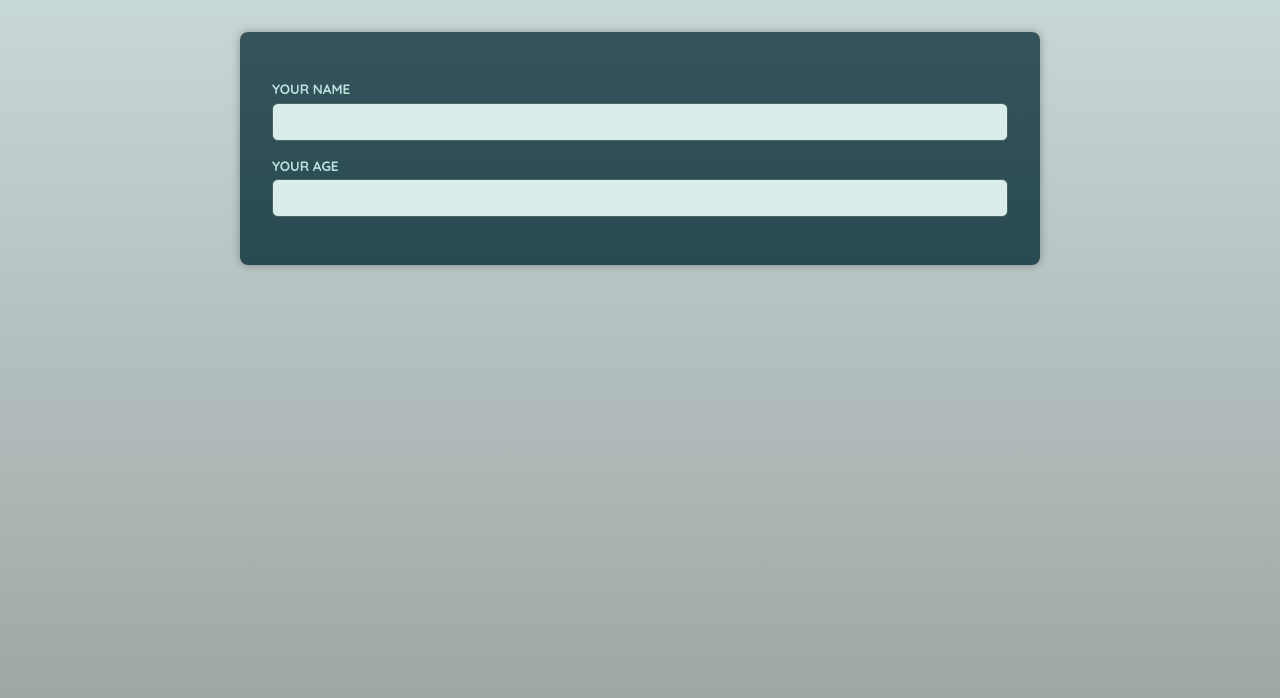
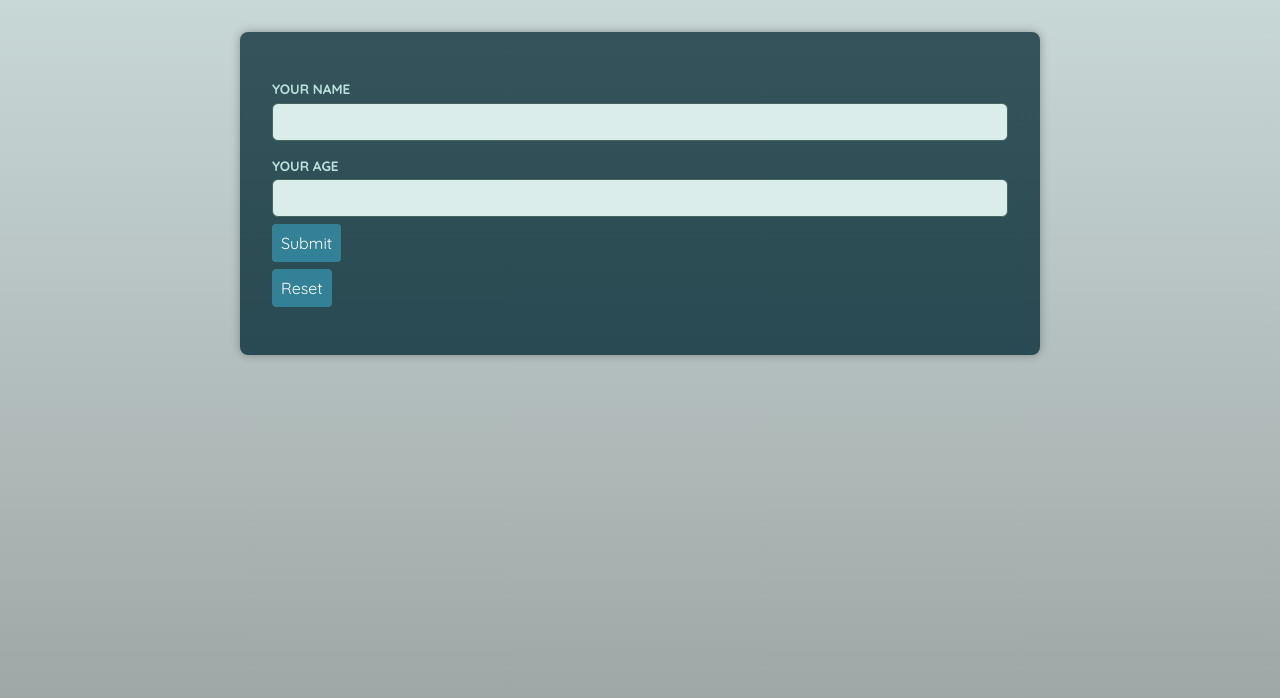
Before and after one commit to himanshm/React-New-Project, a React (Vite) app: page / in a window 1280 px wide. Shown: the top 698 px of the page. Built offline with nearby package versions, Linux system fonts and the light colour scheme; a web font is replaced by a local one.

Commit message:
A wrapper component to render different elements

```diff
--- a/src/App.tsx
+++ b/src/App.tsx
@@ -1,3 +1,4 @@
+import Button from './components/Button';
 import Input from './components/Input';
 
 function App() {
@@ -13,6 +14,12 @@ function App() {
         id='age'
         type='number'
       />
+      <p>
+        <Button el='anchor'>Submit</Button>
+      </p>
+      <p>
+        <Button el='button'>Reset</Button>
+      </p>
     </main>
   );
 }
--- /dev/null
+++ b/src/components/Button.tsx
@@ -0,0 +1,31 @@
+import { type ComponentPropsWithoutRef } from 'react';
+
+type ButtonProps = {
+  el: 'button';
+} & ComponentPropsWithoutRef<'button'>;
+
+type AnchorProps = {
+  el: 'anchor';
+} & ComponentPropsWithoutRef<'a'>;
+
+type Props = ButtonProps | AnchorProps;
+
+const Button = function (props: Props) {
+  if (props.el === 'anchor') {
+    return (
+      <a
+        className='button'
+        {...props}
+      ></a>
+    );
+  }
+
+  return (
+    <button
+      className='button'
+      {...props}
+    ></button>
+  );
+};
+
+export default Button;
--- a/src/components/Input.tsx
+++ b/src/components/Input.tsx
@@ -1,4 +1,4 @@
-import { ComponentPropsWithRef } from 'react';
+import { type ComponentPropsWithRef } from 'react';
 
 type InputProps = {
   label: string;
--- a/src/index.css
+++ b/src/index.css
@@ -102,7 +102,6 @@ input {
   font-size: 1rem;
   color: #07302a;
 }
-/*
 .button {
   font: inherit;
   padding: 0.5rem;
@@ -118,6 +117,8 @@ input {
   background-color: #217086;
   border-color: #217086;
 }
+/*
+
 
 #add-timer {
   max-width: 20rem;
```
